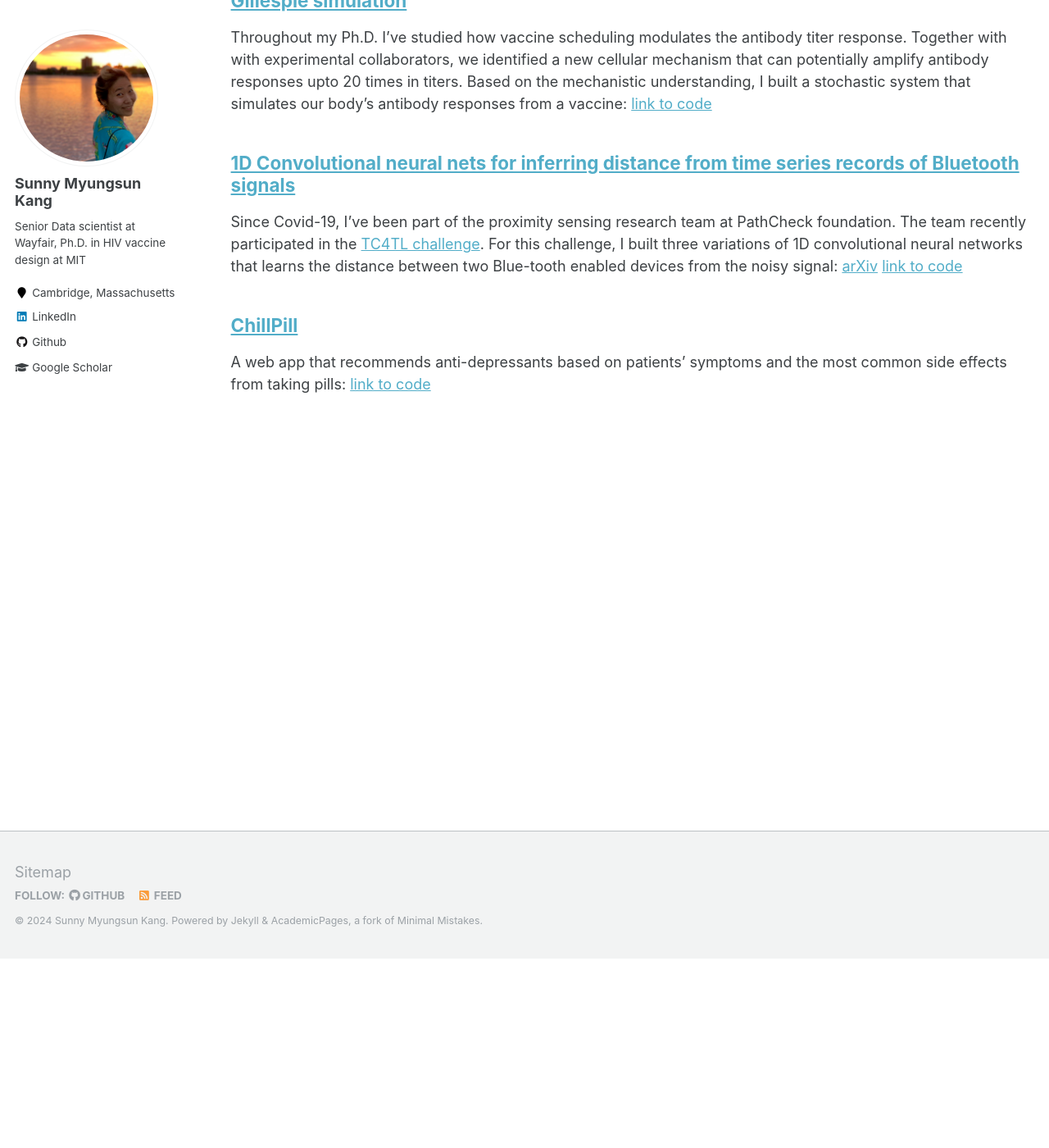
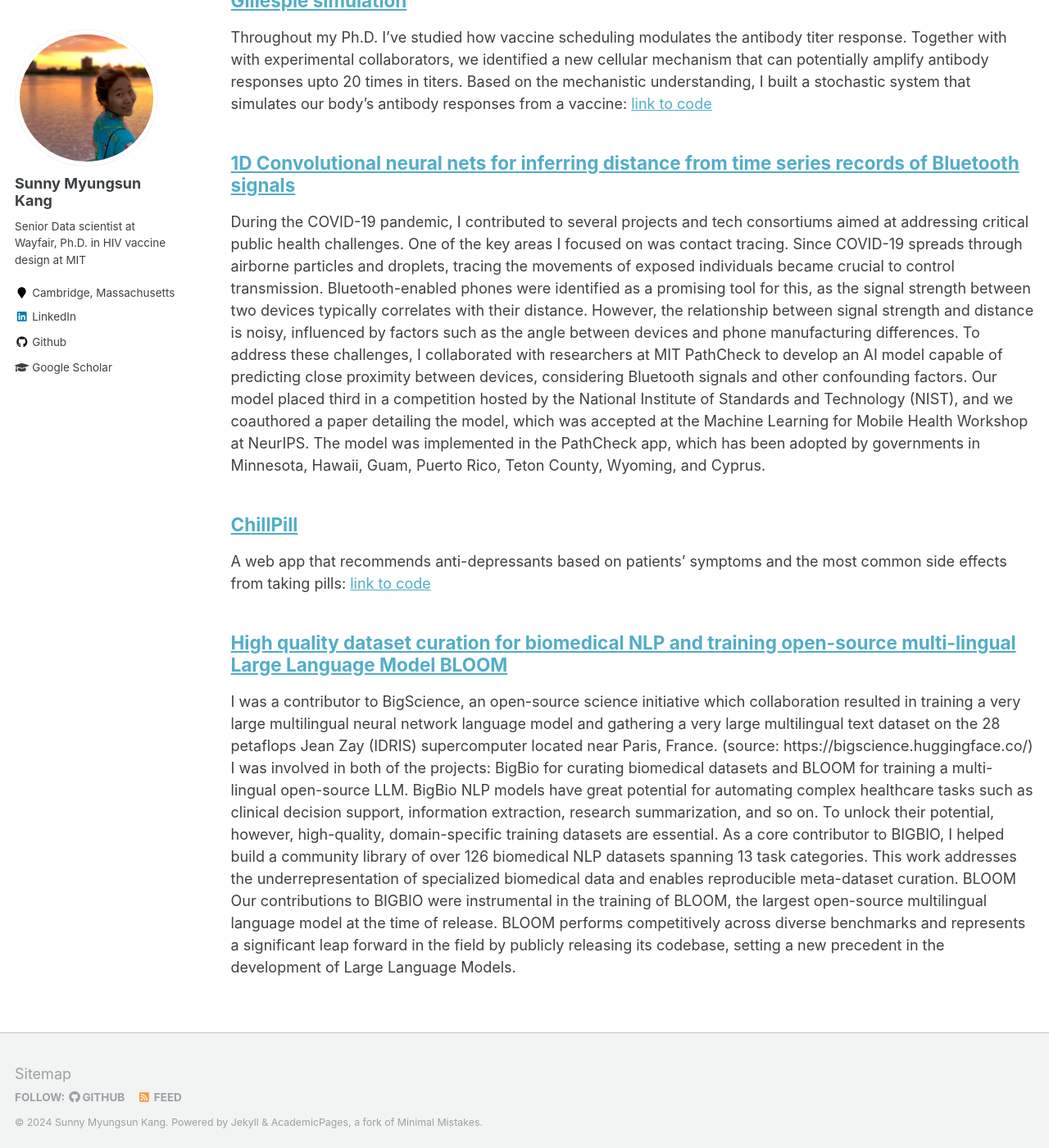
Before and after one commit to sunnnymskang/sunnnymskang.github.io, a Jekyll site: the page built from _pages/portfolio.html, in a window 1280 px wide and 1400 px high, scrolled down 231 px. Shown: the whole window at 82% size. Built offline with Jekyll 4.4.1, drawn with Linux system fonts in a browser that asks for light colours.

Commit message:
11122024_update_portfolio

```diff
--- a/_data/authors.yml
+++ b/_data/authors.yml
@@ -4,7 +4,7 @@ Name Name:
   name        : "Sunny Myungsun Kang"
   uri         : "http://sunnnymskang.com"
   email       : "sunny.myungsun.kang@gmail.com"
-  bio         : "Senior Data scientist at Wayfair, Ph.D. in computational vaccine design"
+  bio         : "Computational scientist at Relay Therapeutics, Ph.D. in computational vaccine design"
   avatar      : "bio-photo-2.jpg"
   twitter     : "name"
   google_plus : "Name"
--- a/_portfolio/portfolio-2.md
+++ b/_portfolio/portfolio-2.md
@@ -1,9 +1,20 @@
 ---
 title: "1D Convolutional neural nets for inferring distance from time series records of Bluetooth signals"
-excerpt: "Since Covid-19, I’ve been part of the proximity sensing research team at PathCheck foundation.
-The team recently participated in the [TC4TL challenge](http://tc4tlchallenge.nist.gov/). For this challenge, I built
-three variations of 1D convolutional neural networks that learns the distance between two Blue-tooth enabled devices from the noisy signal: [arXiv](/publication/2015-10-01-paper-title-number-3) [link to code](https://github.com/sunnnymskang/NIST_BLE_challenge) "
+excerpt: "
+During the COVID-19 pandemic, I contributed to several projects and tech consortiums aimed at addressing critical public
+health challenges. One of the key areas I focused on was contact tracing. Since COVID-19 spreads through airborne particles
+and droplets, tracing the movements of exposed individuals became crucial to control transmission.
+Bluetooth-enabled phones were identified as a promising tool for this, as the signal strength between two devices typically
+correlates with their distance. However, the relationship between signal strength and distance is noisy, influenced by factors
+such as the angle between devices and phone manufacturing differences. To address these challenges, I collaborated with
+researchers at MIT PathCheck to develop an AI model capable of predicting close proximity between devices, considering
+Bluetooth signals and other confounding factors. Our model placed third in a competition hosted by the National Institute
+of Standards and Technology (NIST), and we coauthored a paper detailing the model, which was accepted at the Machine
+Learning for Mobile Health Workshop at NeurIPS. The model was implemented in the PathCheck app, which has been adopted
+by governments in Minnesota, Hawaii, Guam, Puerto Rico, Teton County, Wyoming, and Cyprus.
+"
 collection: portfolio
 ---
-
+[link to code](https://github.com/sunnnymskang/NIST_BLE_challenge)
 <script src="https://gist.github.com/sunnnymskang/760369b3461d685c4e97448b6eb79e14.js"></script>
+[Proximity Sensing: Modeling and Understanding Noisy RSSI-BLE Signals and Other Mobile Sensor Data for Digital Contact Tracing](https://arxiv.org/pdf/2009.04991)
--- /dev/null
+++ b/_portfolio/portfolio-4.md
@@ -0,0 +1,42 @@
+---
+title: "High quality dataset curation for biomedical NLP and training open-source multi-lingual Large Language Model BLOOM"
+excerpt: "I was a contributor to BigScience, an open-source science initiative which collaboration resulted in training a very large multilingual neural network language model and gathering a very large multilingual text dataset on the 28 petaflops Jean Zay (IDRIS) supercomputer located near Paris, France. (source: https://bigscience.huggingface.co/)
+I was involved in both of the projects: BigBio for curating biomedical datasets and BLOOM for training a multi-lingual open-source LLM.
+
+BigBio
+NLP models have great potential for automating complex healthcare tasks such as clinical decision support, information extraction, research summarization, and so on.
+To unlock their potential, however, high-quality, domain-specific training datasets are essential. As a core contributor to BIGBIO, I helped build a community library of over 126 biomedical NLP datasets spanning 13 task categories.
+This work addresses the underrepresentation of specialized biomedical data and enables reproducible meta-dataset curation.
+
+BLOOM
+Our contributions to BIGBIO were instrumental in the training of BLOOM, the largest open-source multilingual language model at the time of release.
+BLOOM performs competitively across diverse benchmarks and represents a significant leap forward in the field by publicly releasing its codebase,
+setting a new precedent in the development of Large Language Models."
+collection: portfolio
+---
+[Big-Bio repository on GitHub](https://github.com/bigscience-workshop/biomedical)
+[Big-Bio follow-up publication in ACL](https://edoc.mdc-berlin.de/id/eprint/22134/1/22134oa.pdf)
+[Big-Bio follow-up publication in Neurips proceedings](https://proceedings.neurips.cc/paper_files/paper/2022/file/a583d2197eafc4afdd41f5b8765555c5-Paper-Datasets_and_Benchmarks.pdf)
+[BLOOM publication at archive](https://inria.hal.science/hal-03850124/)
+
+BIGBIO: A Framework for Data-Centric Biomedical Natural Language Processing
+Large-scale language modeling and natural language prompting have demonstrated exciting
+capabilities for few and zero shot learning in
+NLP. However, translating these successes to
+specialized domains such as biomedicine remains challenging, due in part to biomedical
+NLP’s significant dataset debt – the technical
+costs associated with data that are not consistently documented or easily incorporated into
+popular machine learning frameworks at scale.
+To assess this debt, we crowdsourced curation of datasheets for 167 biomedical datasets.
+We find that only 13% of datasets are available via programmatic access and 30% lack
+any documentation on licensing and permitted reuse.
+
+BLOOM: A 176B-Parameter Open-Access Multilingual Language Model
+Large language models (LLMs) have been shown to be able to perform new tasks based on a few demonstrations or natural language instructions.
+While these capabilities have led to widespread adoption, most LLMs are developed by resource-rich organizations and are frequently kept
+from the public. As a step towards democratizing this powerful technology, we present BLOOM, a 176B-parameter open-access language model
+designed and built thanks to a collaboration of hundreds of researchers. BLOOM is a decoder-only Transformer language model that was
+trained on the ROOTS corpus, a dataset comprising hundreds of sources in 46 natural and 13 programming languages (59 in total).
+We find that BLOOM achieves competitive performance on a wide variety of benchmarks, with stronger results after undergoing multitask
+prompted finetuning. To facilitate future research and applications using LLMs, we publicly release our models and code under
+the Responsible AI License.
--- a/_publications/2015-10-01-paper-title-number-3.md
+++ b/_publications/2015-10-01-paper-title-number-3.md
@@ -8,7 +8,7 @@ venue: ''
 paperurl: ''
 citation: 'Sheshank Shankar, Ayush Chopra, Rishank Kanaparti, Myungsun Kang, Abhishek Singh, Ramesh Raskar. 2020. arXiv'
 ---
-The TC4TL (Too Close For Too Long) challenge isaimed towards designing an effective proximity sensing algorithm that can
+The TC4TL (Too Close For Too Long) challenge is aimed towards designing an effective proximity sensing algorithm that can
  accurately provide exposure notifications. In this paper,we  describe  our  approach  to  model  sensor  and  other
  device level  data  to  estimate  distance  between  two  phones.  We  alsopresent our research and data analysis on
  the TC4TL challengeand discuss various limitations associated with the task, and thedataset  used  for  this  purpose.
```
